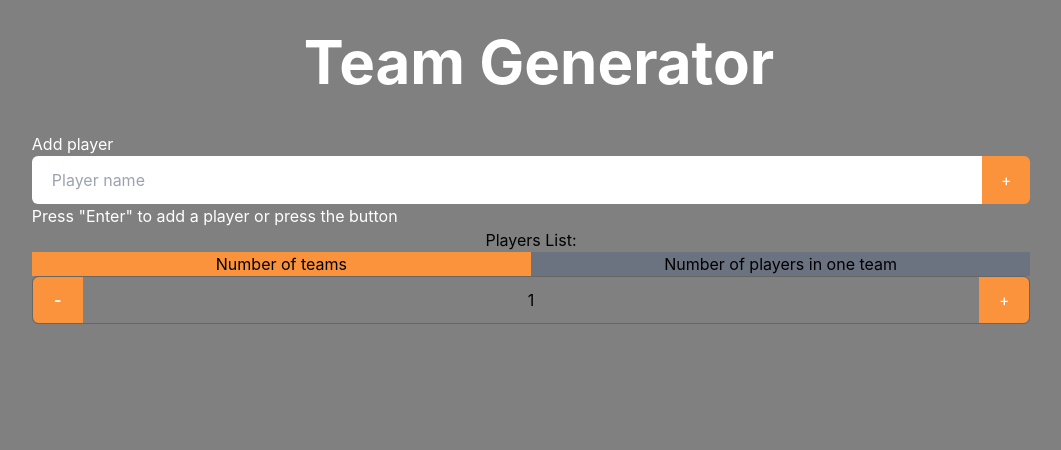
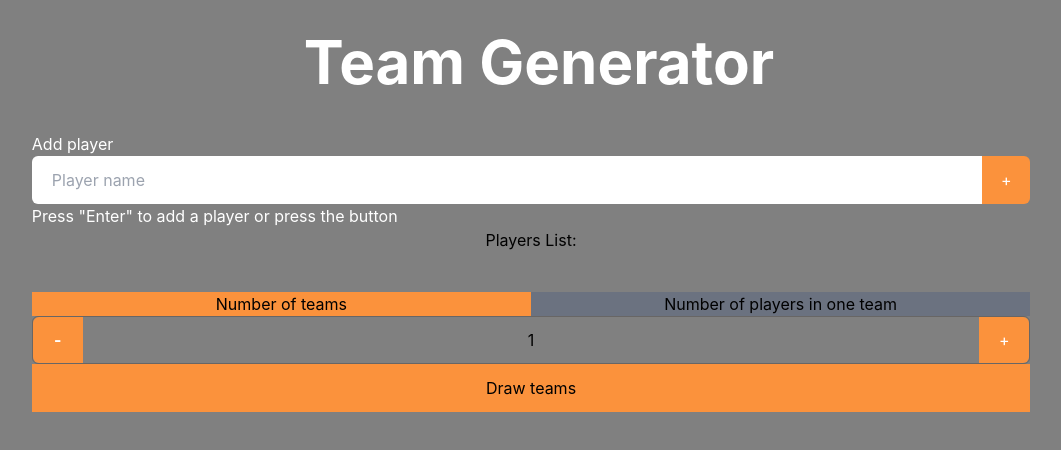
Before and after one commit to deretvir/TeamsGenerator, a React (Vite) app: page / in a window 1280 px wide. Shown: the top 450 px of the page, without its empty margins (109-1170 px from the left). Built offline with nearby package versions, Linux system fonts and the light colour scheme.

Commit message:
some changes to NumberTeamOrPlayers

```diff
--- a/src/components/TeamGenerator/NumberTeamsOrPlayers.tsx
+++ b/src/components/TeamGenerator/NumberTeamsOrPlayers.tsx
@@ -20,10 +20,10 @@ const NumberTeamsOrPlayers = () => {
 
   return (
     <>
-      <div className="flex justify-between items-center m-0">
+      <div className="flex justify-between items-center m-0 mt-10">
         <button
           className={` ${
-            isTeamsActive ? "bg-orange-400" : "bg-gray-500"
+            isTeamsActive ? "bg-orange-400" : "bg-gray-500 blur-[0.7px]"
           } flex-1`}
           onClick={() => handleUserChoice(true)}
         >
@@ -31,7 +31,7 @@ const NumberTeamsOrPlayers = () => {
         </button>
         <button
           className={`${
-            isTeamsActive ? "bg-gray-500" : "bg-orange-400"
+            isTeamsActive ? "bg-gray-500 blur-[0.7px]" : "bg-orange-400"
           } flex-1`}
           onClick={() => handleUserChoice(false)}
         >
@@ -40,12 +40,12 @@ const NumberTeamsOrPlayers = () => {
       </div>
 
       <div className="flex flex-row h-12 w-full justify-between items-start py-0 m-0 border border-stone-700 rounded-md border-opacity-40">
-        <div
+        <button
           className="w-14 h-full bg-orange-400 rounded-l-md flex justify-center items-center font-bold text-white"
           onClick={minusCounter}
         >
           -
-        </div>
+        </button>
         <div className="bg-stone-[rgb(128, 128, 129)]] h-full  w-full flex justify-center items-center px-8">
           {counter}
         </div>
@@ -56,6 +56,9 @@ const NumberTeamsOrPlayers = () => {
           +
         </button>
       </div>
+      <button className="bg-orange-400 w-full h-12 flex justify-center items-center">
+        Draw teams
+      </button>
     </>
   );
 };
```
